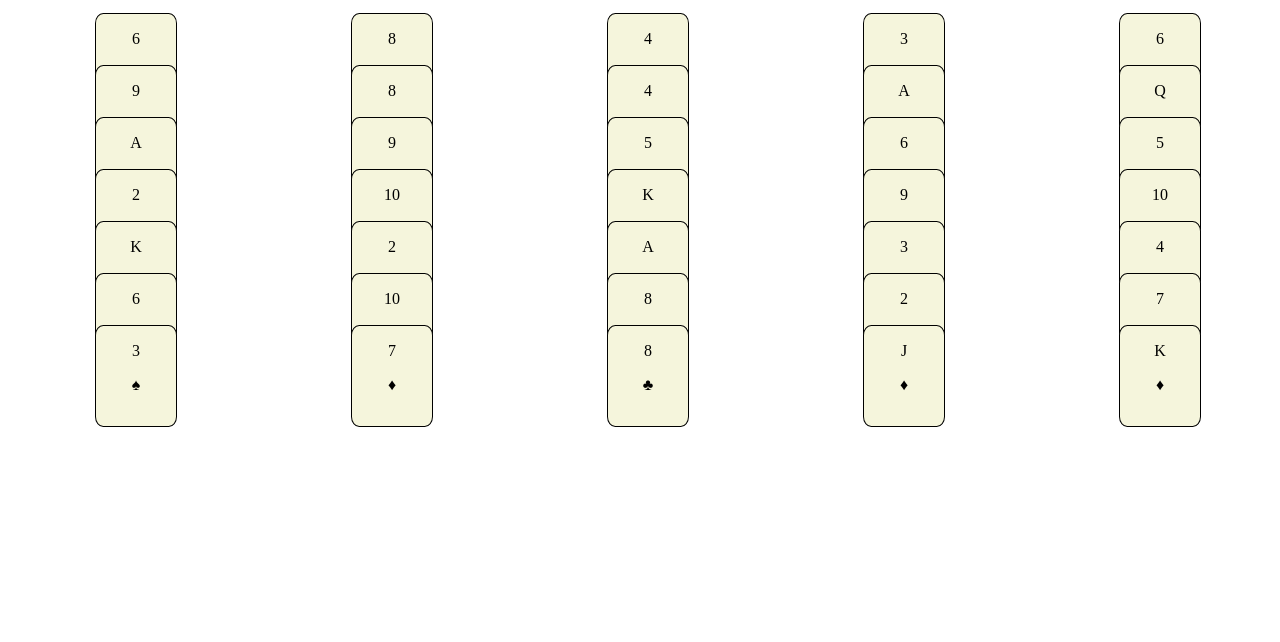
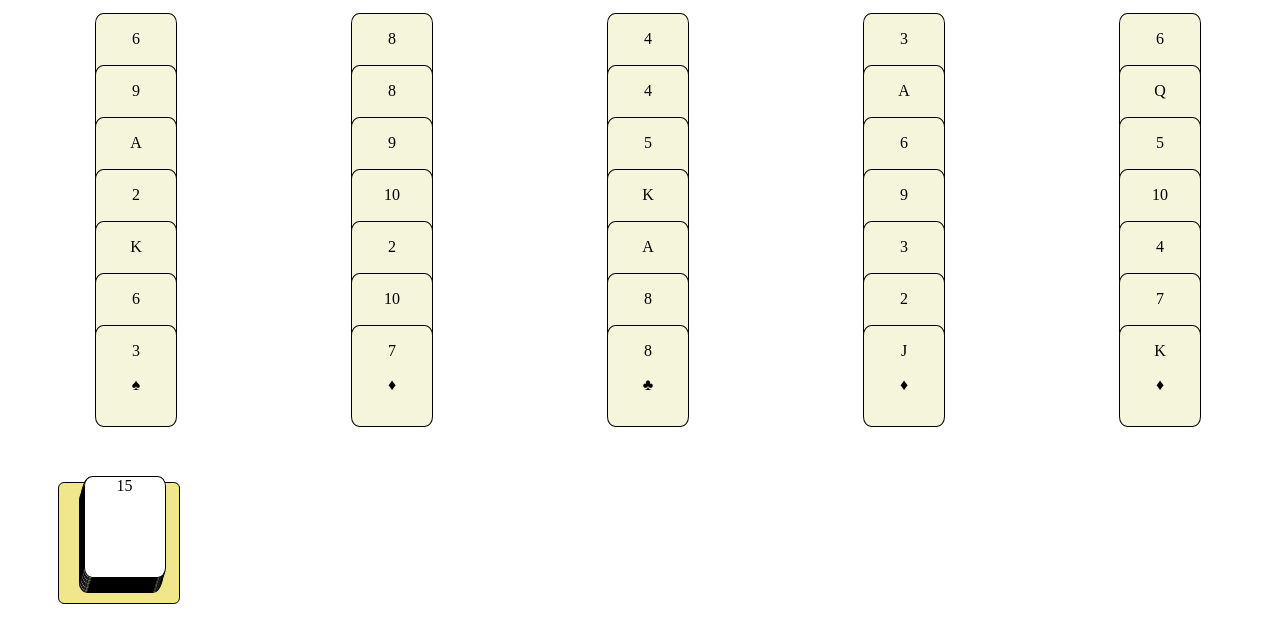
Before and after one commit to hamao0820/golf, a website built with webpack: page src/templates/index.html in a window 1280 px wide. Built offline with nearby package versions, Linux system fonts and the light colour scheme.

Commit message:
初期化時に山札を表示するようにした

```diff
--- a/src/scss/style.scss
+++ b/src/scss/style.scss
@@ -15,6 +15,32 @@
     }
 }
 
+.stock {
+    height: 120px;
+    width: 120px;
+    margin-top: 50px;
+    margin-left: 50px;
+    border: 1px solid #000;
+    border-radius: 5%;
+    display: flex;
+    justify-content: center;
+    align-items: center;
+    position: relative;
+    // padding: 5px;
+    background-color: khaki;
+    .stock-pile {
+        height: 100px;
+        width: 80px;
+        position: relative;
+    }
+    .card {
+        position: absolute;
+        background: white;
+        border-width: 1px 1px 0.9px 0.5px;
+        border-style: solid;
+    }
+}
+
 .card {
     height: 100px;
     width: 80px;
--- a/src/ts/logic/logic.ts
+++ b/src/ts/logic/logic.ts
@@ -39,6 +39,14 @@ class Logic {
     getLayout() {
         return this.#layout.getLayout();
     }
+
+    getStock() {
+        return this.#stock.getStock();
+    }
+
+    getStockSize() {
+        return this.#stock.size;
+    }
 }
 
 export default Logic;
--- a/src/ts/tools/stock.ts
+++ b/src/ts/tools/stock.ts
@@ -7,7 +7,7 @@ class Stock {
     }
 
     canDraw(): boolean {
-        return this.getSize() >= 1;
+        return this.size >= 1;
     }
 
     drawCard() {
@@ -17,8 +17,12 @@ class Stock {
         return card;
     }
 
-    getSize() {
+    get size() {
         return this.#cards.length;
+    }
+
+    getStock() {
+        return this.#cards;
     }
 }
 
--- a/src/ts/ui/model.ts
+++ b/src/ts/ui/model.ts
@@ -13,6 +13,14 @@ class Model {
     getLayout() {
         return this.#logic.getLayout();
     }
+
+    getStock() {
+        return this.#logic.getStock();
+    }
+
+    getStockSize() {
+        return this.#logic.getStockSize();
+    }
 }
 
 export default Model;
--- a/src/ts/ui/view.ts
+++ b/src/ts/ui/view.ts
@@ -20,18 +20,26 @@ class View {
         this.#stockBlock = document.createElement('div');
         this.#leadBlock = document.createElement('div');
         this.#layoutBlock.classList.add('layout');
+        this.#stockBlock.classList.add('stock');
         this.#gameBlock.appendChild(this.#layoutBlock);
         this.#gameBlock.appendChild(this.#stockBlock);
         this.#gameBlock.appendChild(this.#leadBlock);
         document.body.appendChild(this.#gameBlock);
 
         this.displayLayout();
+        this.displayStock();
     }
 
-    private createCard(card: Card): HTMLDivElement {
-        // TODO
+    private createCardFrame(): HTMLDivElement {
         const $card = document.createElement('div');
         $card.classList.add('card');
+        return $card;
+    }
+
+    private createFaceUpCard(card: Card): HTMLDivElement {
+        // TODO
+        const $card = this.createCardFrame();
+        $card.classList.add('face-up');
         const suitEntityRef =
             card.suit === 'Clubs'
                 ? '&clubs;'
@@ -50,13 +58,27 @@ class View {
             const $column = document.createElement('div');
             $column.classList.add('column');
             column.cards.forEach((card, i) => {
-                const $card = this.createCard(card);
+                const $card = this.createFaceUpCard(card);
                 $card.style.zIndex = String(i);
                 $column.appendChild($card);
             });
             this.#layoutBlock.appendChild($column);
         });
     }
+
+    private displayStock() {
+        const $stockPile = document.createElement('div');
+        $stockPile.classList.add('stock-pile');
+        for (let i = 0; i < this.#model.getStockSize(); i++) {
+            const $card = this.createCardFrame();
+            $card.style.zIndex = String(i);
+            $card.style.bottom = `${i * 1}px`;
+            $card.style.left = `${i * 0.3}px`;
+            $card.innerHTML = `${i}`;
+            $stockPile.appendChild($card);
+        }
+        this.#stockBlock.appendChild($stockPile);
+    }
 }
 
 export default View;
```
